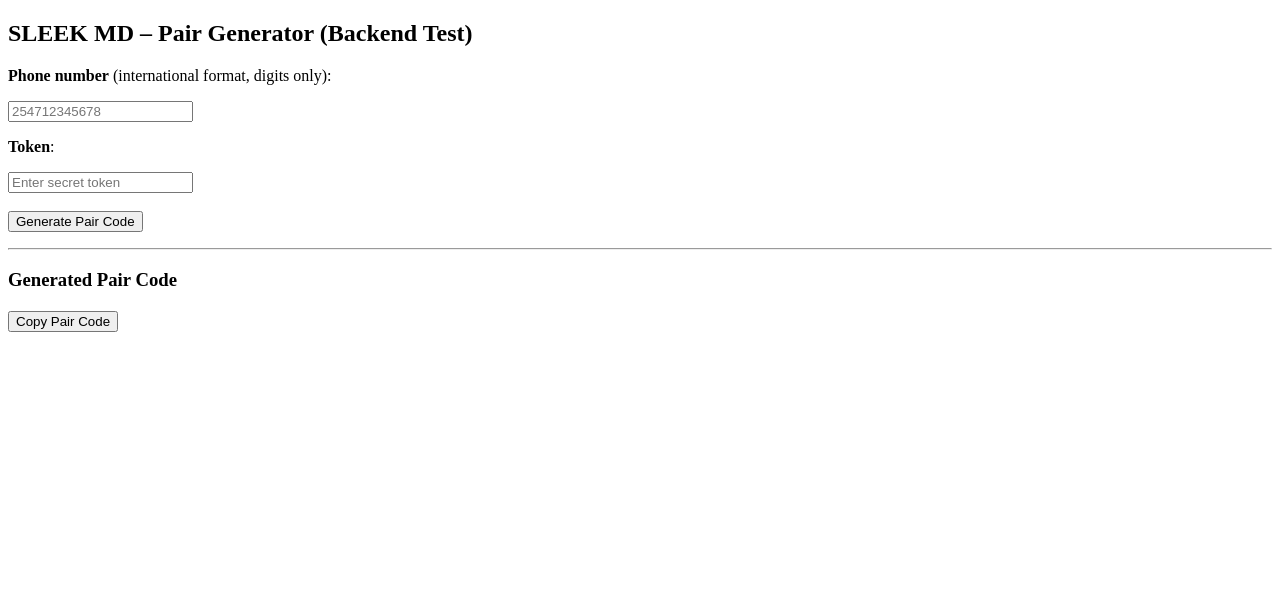
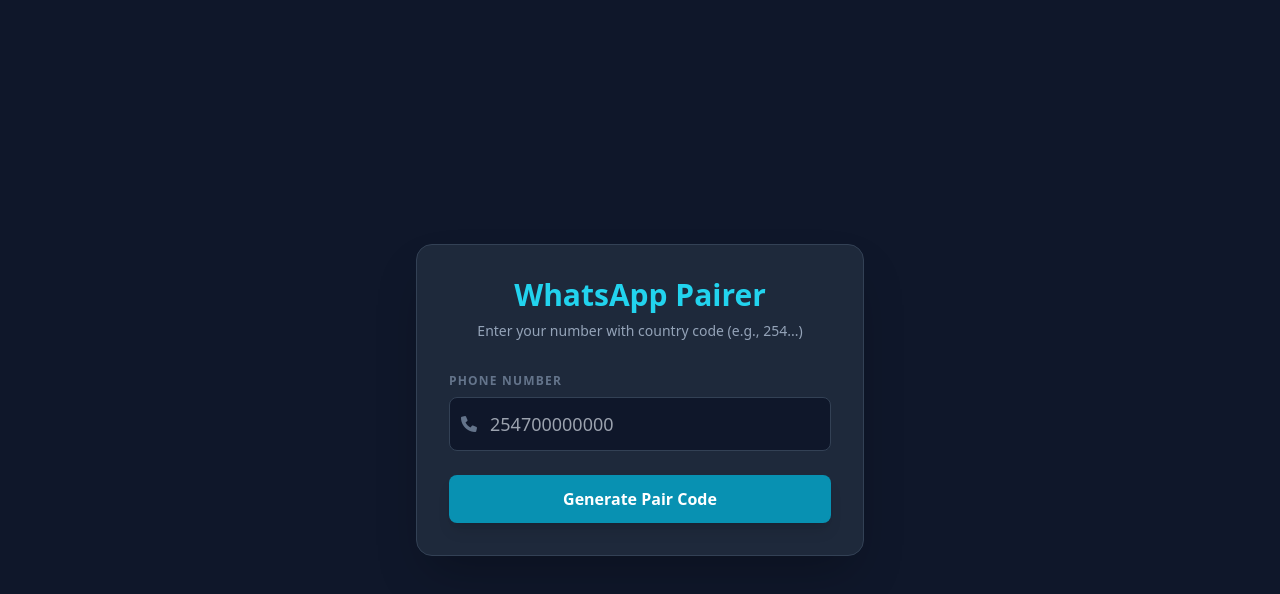
Before and after one commit to gideonofficial-001/sleekpair, a website: page public/index.html in a window 1280 px wide. Drawn offline with nearby package versions, Linux system fonts and the light colour scheme.

Commit message:
Refactor index.html for improved layout and functionality

```diff
--- a/public/index.html
+++ b/public/index.html
@@ -2,83 +2,78 @@
 <html lang="en">
 <head>
     <meta charset="UTF-8">
-  <title>SLEEK MD Pair Generator – Test</title>
-  <meta name="viewport" content="width=device-width, initial-scale=1">
+    <meta name="viewport" content="width=device-width, initial-scale=1.0">
+    <title>Pairing Code Generator</title>
+    <script src="https://cdn.tailwindcss.com"></script>
+    <link rel="stylesheet" href="https://cdnjs.cloudflare.com/ajax/libs/font-awesome/6.0.0/css/all.min.css">
 </head>
-<body>
+<body class="bg-slate-900 text-white flex items-center justify-center min-h-screen">
 
-<h2>SLEEK MD – Pair Generator (Backend Test)</h2>
+    <div class="bg-slate-800 p-8 rounded-2xl shadow-2xl w-full max-w-md border border-slate-700">
+        <h2 class="text-3xl font-bold text-center mb-2 text-cyan-400">WhatsApp Pairer</h2>
+        <p class="text-slate-400 text-center mb-8 text-sm">Enter your number with country code (e.g., 254...)</p>
 
-<p>
-  <b>Phone number</b> (international format, digits only):
-</p>
-<input id="phone" placeholder="254712345678">
+        <div class="space-y-6">
+            <div>
+                <label class="block text-xs uppercase tracking-widest text-slate-500 font-semibold mb-2">Phone Number</label>
+                <div class="relative">
+                    <span class="absolute inset-y-0 left-0 pl-3 flex items-center text-slate-500">
+                        <i class="fas fa-phone"></i>
+                    </span>
+                    <input type="number" id="phoneNumber" placeholder="254700000000"
+                        class="w-full bg-slate-900 border border-slate-700 rounded-lg py-3 pl-10 pr-4 focus:outline-none focus:border-cyan-500 transition-all text-lg">
+                </div>
+            </div>
 
-<p>
-  <b>Token</b>:
-</p>
-<input id="token" type="password" placeholder="Enter secret token">
+            <button id="submitBtn" onclick="getPairingCode()"
+                class="w-full bg-cyan-600 hover:bg-cyan-500 text-white font-bold py-3 rounded-lg transition-all shadow-lg active:scale-95 flex justify-center items-center">
+                <span>Generate Pair Code</span>
+            </button>
 
-<br><br>
-<button onclick="generate()">Generate Pair Code</button>
-
-<p id="status"></p>
-
-<hr>
-
-<h3>Generated Pair Code</h3>
-<p id="pairCode" style="font-size:20px;font-weight:bold;"></p>
-<button onclick="copyCode()">Copy Pair Code</button>
+            <div id="resultBox" class="hidden mt-8 p-6 bg-slate-900 rounded-xl border border-dashed border-cyan-800 text-center">
+                <p class="text-xs text-slate-500 uppercase mb-2">Your Pairing Code</p>
+                <div id="pairCode" class="text-4xl font-mono font-black text-cyan-400 tracking-widest">
+                    --------
+                </div>
+                <button onclick="copyCode()" class="mt-4 text-xs text-cyan-500 hover:text-cyan-300 transition-colors">
+                    <i class="fas fa-copy"></i> Copy to Clipboard
+                </button>
+            </div>
+        </div>
+    </div>
 
     <script>
-async function generate() {
-  const phone = document.getElementById("phone").value.trim();
-  const token = document.getElementById("token").value.trim();
-  const status = document.getElementById("status");
-  const output = document.getElementById("pairCode");
+        async function getPairingCode() {
+            const num = document.getElementById('phoneNumber').value;
+            const btn = document.getElementById('submitBtn');
+            const resultBox = document.getElementById('resultBox');
+            const pairCodeDisplay = document.getElementById('pairCode');
 
-  output.innerText = "";
-  status.innerText = "Generating...";
+            if (!num) return alert("Please enter a phone number!");
 
-  if (!/^[1-9][0-9]{9,14}$/.test(phone)) {
-    status.innerText = "❌ Invalid phone number format";
-    return;
-  }
-
-  if (!token) {
-    status.innerText = "❌ Token required";
-    return;
-  }
+            // UI Loading State
+            btn.disabled = true;
+            btn.innerHTML = '<i class="fas fa-spinner animate-spin"></i> &nbsp; Requesting...';
 
             try {
-    const res = await fetch(
-      `/api/pair-code?phone=${phone}&token=${token}`
-    );
-    const data = await res.json();
+                // We will build this Backend API in the next step
+                const response = await fetch(`/api/pair?number=${num}`);
+                const data = await response.json();
 
-    if (data.error) {
-      status.innerText = "❌ " + data.error;
-      return;
+                if (data.code) {
+                    resultBox.classList.remove('hidden');
+                    pairCodeDisplay.innerText = data.code;
+                } else {
+                    alert("Error: " + data.message);
                 }
-
-    output.innerText = data.pairCode;
-    status.innerText = "✅ Pair code generated successfully";
-
-  } catch (e) {
-    status.innerText = "❌ Server error";
+            } catch (err) {
+                // For now, it will fail because we haven't built the backend
+                alert("Server not found. Ready for Part 2: The Backend?");
+            } finally {
+                btn.disabled = false;
+                btn.innerText = 'Generate Pair Code';
             }
         }
 
         function copyCode() {
-  const code = document.getElementById("pairCode").innerText;
-  if (!code) {
-    alert("No pair code to copy");
-    return;
-  }
-  navigator.clipboard.writeText(code);
-  alert("Pair code copied to clipboard");
-}
-</script>
-
-</body>
-</html>
+            const code = document.getElementById('pairCode').innerText;
```
Lines whose indentation alone changed are shown as unchanged.
